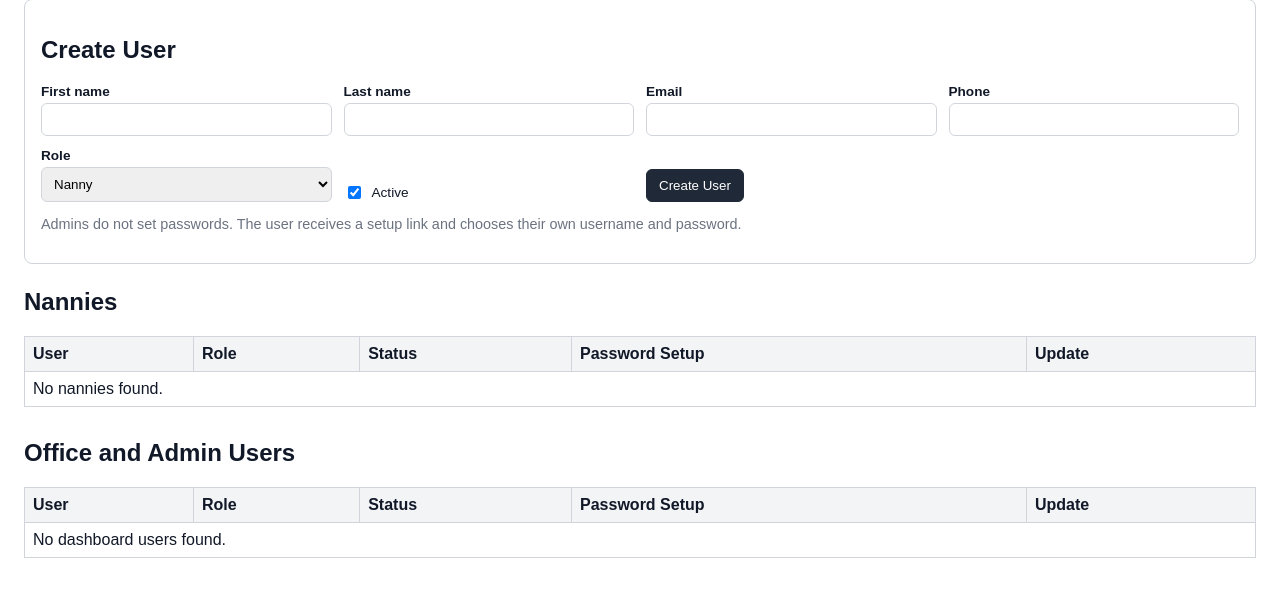
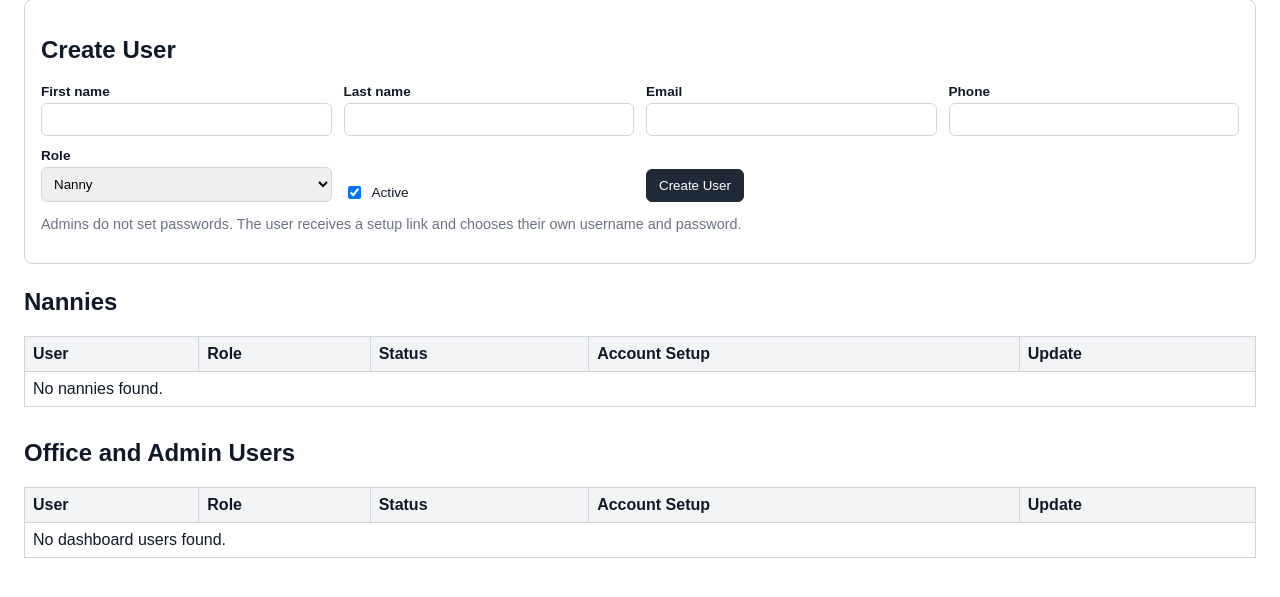
Before and after one commit to codyhenry/TimesheetForYou, a Django app: page /dashboard/users/ in a window 1280 px wide. Shown: the part 151-748 px from the top of the page. Run offline with Django 4.2, Linux system fonts and the light colour scheme; the visitor is signed in with stand-in values (Sample User, id 1); data comes from the database, SQL or seed files in the repository.

Commit message:
Show account setup status without password controls

```diff
--- a/timesheet_project/dashboard/templates/dashboard/partials/user_table.html
+++ b/timesheet_project/dashboard/templates/dashboard/partials/user_table.html
@@ -4,7 +4,7 @@
             <th>User</th>
             <th>Role</th>
             <th>Status</th>
-            <th>Password Setup</th>
+            <th>Account Setup</th>
             <th>Update</th>
         </tr>
     </thead>
@@ -12,7 +12,7 @@
         {% for user in users %}
             <tr>
                 <td>
-                    <strong>{{ user.get_full_name|default:user.username }}</strong><br>
+                    <strong>{{ user.get_full_name|default:user.email }}</strong><br>
                     <span class="muted">{{ user.username }}</span><br>
                     {% if user.email %}<span class="muted">{{ user.email }}</span><br>{% endif %}
                     {% if user.phone %}<span class="muted">{{ user.phone }}</span>{% endif %}
@@ -27,8 +27,8 @@
                     {% endif %}
                 </td>
                 <td>
-                    {% if user.force_password_change %}
-                        Required
+                    {% if user.account_setup_required %}
+                        <span class="status-pending">Pending</span>
                     {% else %}
                         Complete
                     {% endif %}
@@ -70,16 +70,6 @@
                                 <label for="{{ update_form.is_active.id_for_label }}">Active</label>
                                 {{ update_form.is_active.errors }}
                             </div>
-                            <div class="checkbox-row">
-                                {{ update_form.force_password_change }}
-                                <label for="{{ update_form.force_password_change.id_for_label }}">Force password setup</label>
-                                {{ update_form.force_password_change.errors }}
-                            </div>
-                            <div class="wide">
-                                <label for="{{ update_form.temporary_password.id_for_label }}">Temporary password reset</label>
-                                {{ update_form.temporary_password }}
-                                {{ update_form.temporary_password.errors }}
-                            </div>
                             {% if update_form.non_field_errors %}
                                 <div class="wide">{{ update_form.non_field_errors }}</div>
                             {% endif %}
@@ -112,14 +102,6 @@
                                 <input id="user-{{ user.id }}-is_active" type="checkbox" name="user-{{ user.id }}-is_active" {% if user.is_active %}checked{% endif %}>
                                 <label for="user-{{ user.id }}-is_active">Active</label>
                             </div>
-                            <div class="checkbox-row">
-                                <input id="user-{{ user.id }}-force_password_change" type="checkbox" name="user-{{ user.id }}-force_password_change" {% if user.force_password_change %}checked{% endif %}>
-                                <label for="user-{{ user.id }}-force_password_change">Force password setup</label>
-                            </div>
-                            <div class="wide">
-                                <label for="user-{{ user.id }}-temporary_password">Temporary password reset</label>
-                                <input id="user-{{ user.id }}-temporary_password" type="password" name="user-{{ user.id }}-temporary_password" autocomplete="new-password">
-                            </div>
                         {% endif %}
                         <div>
                             <button type="submit">Save</button>
```
